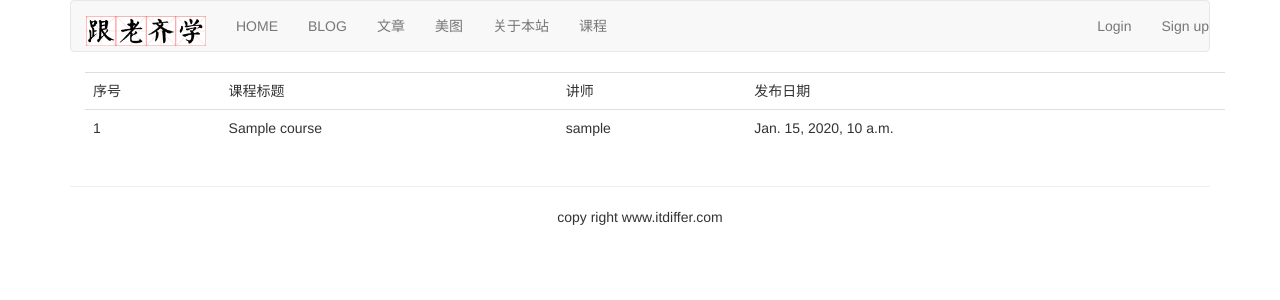
After one commit to veujs/myblog, a Django app: template myblog/project/templates/course/course_list.html in a window 1280 px wide. The commit adds this page. Shown: the top 300 px of the page. Run offline with Django 3.2, Linux system fonts and the light colour scheme; the template is opened without the code that fills it: most values are stand-ins (such as "Sample title", 1, 10 or a date in 2020); parts of the project's set-up code (start-up, migrations or seed data) failed here and were passed over; some libraries are stand-ins or nearby versions.

Commit message:
添加课程-通用视图类的编写

```diff
--- a/myblog/project/course/urls.py
+++ b/myblog/project/course/urls.py
@@ -1,7 +1,9 @@
 from django.conf.urls import url
 from django.views.generic import TemplateView
-from . import views
+from .views import AboutView, CourseListView
 
 urlpatterns = [
-    url(r'^about/$', TemplateView.as_view(template_name="course/about.html")),
+    # url(r'^about/$', TemplateView.as_view(template_name="course/about.html")),
+    url(r'^about/$', AboutView.as_view(),name="about"),
+    url(r'^course-list/$', CourseListView.as_view(),name="course_list"),
 ]
--- a/myblog/project/templates/blog/header.html
+++ b/myblog/project/templates/blog/header.html
@@ -20,6 +20,12 @@
                 </li>
                 <li>
                     <a href="{% url 'image:falls_images'%}">美图</a>
+                </li>
+                <li>
+                    <a href="{% url 'course:about'%}">关于本站</a>
+                </li>
+                <li>
+                    <a href="{% url 'course:course_list'%}">课程</a>
                 </li>
             </ul>
             <ul class="nav navbar-nav navbar-right">
--- /dev/null
+++ b/myblog/project/templates/course/course_list.html
@@ -0,0 +1,22 @@
+{% extends "blog/base.html" %}
+{% block title %}Course List{% endblock %}
+{% block content %}
+<div class="container">
+  <table class="table table-hover">
+    <tr>
+      <td>序号</td>
+      <td>课程标题</td>
+      <td>讲师</td>
+      <td>发布日期</td>
+    </tr>
+    {% for course in courses %}
+    <tr id={{ forloop.counter }}>
+      <td>{{ forloop.counter }}</td>
+        <td>{{ course.title }}</td>
+      <td>{{ course.user.username }}</td>
+      <td>{{ course.created }}</td>
+    </tr>
+    {% endfor %}
+  </table>
+</div>
+{% endblock %}
```
Also changed, not shown: myblog/project/course/models.py (+20 -0 lines), myblog/project/course/views.py (+27 -0 lines), myblog/project/templates/course/about.html (+9 -9 lines), myblog/project/article/migrations/0009_auto_20190109_2320.py (added), myblog/project/article/migrations/0010_auto_20190109_2327.py (added), myblog/project/course/migrations/0001_initial.py (added), myblog/project/course/migrations/0002_auto_20190109_2327.py (added).
